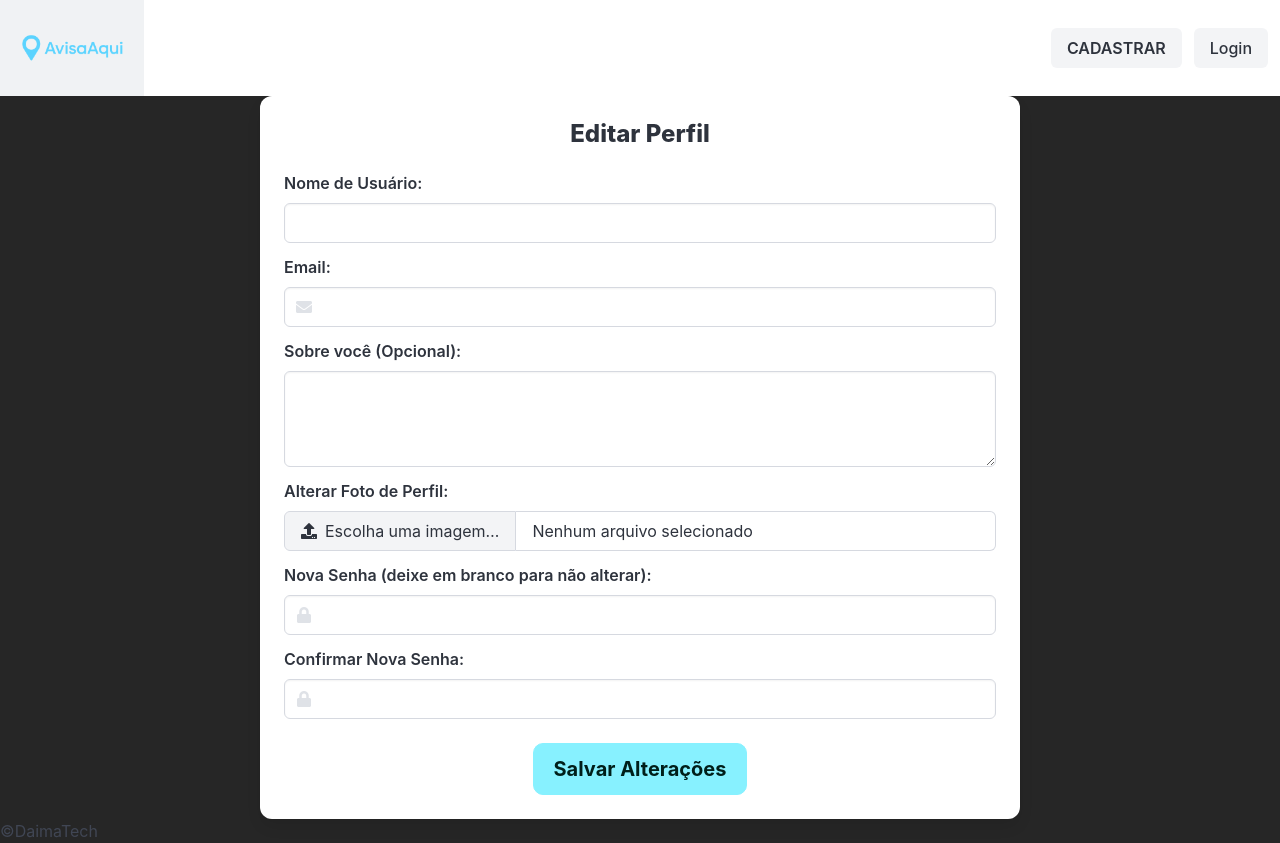
After one commit to Daima-Society-LTDA/AvisaAqui, a Django app: template appHome/templates/editar-perfil.html in a window 1280 px wide. The commit adds this page. Run offline with Django 5.2, Linux system fonts and the light colour scheme; the template is opened without the code that fills it: values that come from a table or form of the project are taken from there, others are empty; data comes from the database, SQL or seed files in the repository; both versions use the stored data as it was after the commit; some libraries are stand-ins or nearby versions.

Commit message:
edição e exclusão de usuários ok

```diff
--- a/appHome/forms.py
+++ b/appHome/forms.py
@@ -43,6 +43,44 @@ class UsuarioLoginForm(forms.Form):
         widget=forms.PasswordInput(attrs={'class': 'input'})
     )
 
+class UsuarioEditForm(forms.ModelForm):
+    senha = forms.CharField(
+        label="Nova Senha (deixe em branco para não alterar)",
+        required=False,
+        widget=forms.PasswordInput(attrs={'class': 'input'})
+    )
+    confirmar_senha = forms.CharField(
+        label="Confirmar Nova Senha",
+        required=False, # Confirmação também não é obrigatória
+        widget=forms.PasswordInput(attrs={'class': 'input'})
+    )
+
+    class Meta:
+        model = Usuario
+        fields = ('nome_usuario', 'email', 'descricao', 'foto', 'senha')
+
+        widgets = {
+            'nome_usuario': forms.TextInput(attrs={'class': 'input'}),
+            'email': forms.EmailInput(attrs={'class': 'input'}),
+            'foto': forms.FileInput(attrs={'accept': 'image/*', 'class': 'input'}),
+            'descricao': forms.Textarea(attrs={'class': 'textarea', 'rows': 4}),
+        }
+
+    def clean(self):
+        cleaned_data = super().clean()
+        nova_senha = cleaned_data.get('senha')
+        confirm_senha = cleaned_data.get('confirmar_senha')
+
+        if nova_senha:
+            if nova_senha and confirm_senha and nova_senha != confirm_senha:
+                self.add_error('confirmar_senha', "As novas senhas não coincidem.")
+            elif not confirm_senha:
+                self.add_error('confirmar_senha', "Por favor, confirme sua nova senha.")
+        elif confirm_senha:
+             self.add_error('senha', "Por favor, digite sua nova senha para confirmá-la.")
+
+        return cleaned_data
+
 class OcorrenciaForm(forms.ModelForm):
     class Meta:
         model = Ocorrencia
--- a/appHome/static/reset.css
+++ b/appHome/static/reset.css
@@ -3,3 +3,12 @@
     padding: 0;
     box-sizing: border-box;
 }
+
+:root{
+    --cor1: #87F1FF;
+    --cor2: #FFD23F;
+    --cor3: #8A1212;
+    --cor4: #3B0A27;
+    --cor5: #262626;
+    --cor6: #DFDFDF;
+}
--- a/appHome/static/style.css
+++ b/appHome/static/style.css
@@ -0,0 +1,35 @@
+@import 'reset.css';
+
+.button-success{
+    background-color: var(--cor1);
+    border: 1px solid var(--cor1);
+    font-weight: bolder;
+}
+
+.button-success:hover{
+    background-color: transparent;
+    color: var(--cor1);
+}
+
+.button-second{
+    background-color: var(--cor2);
+    border: 1px solid var(--cor2);
+    font-weight: bolder;
+}
+
+.button-second:hover{
+    background-color: transparent;
+    color: var(--cor2);
+}
+
+.button-third{
+    background-color: var(--cor3);
+    border: 1px solid var(--cor3);
+    font-weight: bolder;
+    color: #fff;
+}
+
+.button-third:hover{
+    background-color: transparent;
+    color: var(--cor3);
+}
--- /dev/null
+++ b/appHome/templates/editar-perfil.html
@@ -0,0 +1,146 @@
+{% extends 'template.html' %}
+{% load static %}
+{% load widget_tweaks %}
+
+{% block titulo %} Editar Perfil {% endblock %}
+
+{% block conteudo %}
+    <div class="container">
+        <div class="columns is-centered">
+            <div class="column is-two-thirds-desktop is-two-thirds-tablet is-full-mobile">
+                <div class="box p-5">
+                    <h2 class="title is-4 has-text-centered mb-5">Editar Perfil</h2>
+
+                    {# Mensagens do Django (ex: sucesso, erro) #}
+                    {% if messages %}
+                        <div class="messages mb-4">
+                            {% for message in messages %}
+                                <div class="notification {% if message.tags %}is-{{ message.tags }}{% endif %}">
+                                    {{ message }}
+                                </div>
+                            {% endfor %}
+                        </div>
+                    {% endif %}
+
+                    <form action="{% url 'editar_perfil' cd_usuario=usuario.id %}" method="POST" enctype="multipart/form-data">
+                        {% csrf_token %}
+
+                        {# Non-field errors do formulário #}
+                        {% if form.non_field_errors %}
+                            <div class="notification is-danger">
+                                {% for error in form.non_field_errors %}
+                                    <p>{{ error }}</p>
+                                {% endfor %}
+                            </div>
+                        {% endif %}
+
+                        {# Campo Nome de Usuário #}
+                        <div class="field">
+                            <label class="label" for="{{ form.nome_usuario.id_for_label }}">Nome de Usuário:</label>
+                            <div class="control">
+                                {{ form.nome_usuario|add_class:"input" }}
+                            </div>
+                            {% for error in form.nome_usuario.errors %}
+                                <p class="help is-danger">{{ error }}</p>
+                            {% endfor %}
+                        </div>
+
+                        <div class="field">
+                            <label class="label" for="{{ form.email.id_for_label }}">Email:</label>
+                            <div class="control has-icons-left">
+                                {{ form.email|add_class:"input"|attr:"type:email" }}
+                                <span class="icon is-small is-left"><i class="fas fa-envelope"></i></span>
+                            </div>
+                            {% for error in form.email.errors %}
+                                <p class="help is-danger">{{ error }}</p>
+                            {% endfor %}
+                        </div>
+
+                        <div class="field">
+                            <label class="label" for="{{ form.descricao.id_for_label }}">Sobre você (Opcional):</label>
+                            <div class="control">
+                                {{ form.descricao|add_class:"textarea"|attr:"rows:3" }}
+                            </div>
+                            {% for error in form.descricao.errors %}
+                                <p class="help is-danger">{{ error }}</p>
+                            {% endfor %}
+                        </div>
+
+                        <div class="field">
+                            <label class="label" for="{{ form.foto.id_for_label }}">Alterar Foto de Perfil:</label>
+                            <div class="control">
+                                <div class="file has-name is-fullwidth">
+                                    <label class="file-label">
+                                        {{ form.foto|add_class:"file-input" }}
+                                        <span class="file-cta">
+                                            <span class="file-icon">
+                                                <i class="fas fa-upload"></i>
+                                            </span>
+                                            <span class="file-label">
+                                                Escolha uma imagem…
+                                            </span>
+                                        </span>
+                                        <span class="file-name" id="file-name-foto-perfil-edit">
+                                            {% if usuario.foto %}{{ usuario.foto.name|cut:"fotos_perfil/" }}{% else %}Nenhum arquivo selecionado{% endif %}
+                                        </span>
+                                    </label>
+                                </div>
+                            </div>
+                            {% for error in form.foto.errors %}
+                                <p class="help is-danger">{{ error }}</p>
+                            {% endfor %}
+                        </div>
+
+                        {# Campos de Senha (Opcionais para Edição) #}
+                        <div class="field">
+                            <label class="label" for="{{ form.senha.id_for_label }}">{{ form.senha.label }}:</label>
+                            <div class="control has-icons-left">
+                                {{ form.senha|add_class:"input"|attr:"type:password" }}
+                                <span class="icon is-small is-left"><i class="fas fa-lock"></i></span>
+                            </div>
+                            {% for error in form.senha.errors %}
+                                <p class="help is-danger">{{ error }}</p>
+                            {% endfor %}
+                        </div>
+
+                        <div class="field">
+                            <label class="label" for="{{ form.confirmar_senha.id_for_label }}">{{ form.confirmar_senha.label }}:</label>
+                            <div class="control has-icons-left">
+                                {{ form.confirmar_senha|add_class:"input"|attr:"type:password" }}
+                                <span class="icon is-small is-left"><i class="fas fa-lock"></i></span>
+                            </div>
+                            {% for error in form.confirmar_senha.errors %}
+                                <p class="help is-danger">{{ error }}</p>
+                            {% endfor %}
+                        </div>
+
+                        <div class="field mt-5">
+                            <div class="control has-text-centered">
+                                <button class="button is-primary is-medium button-success" type="submit">Salvar Alterações</button>
+                            </div>
+                        </div>
+                    </form>
+                </div>
+            </div>
+        </div>
+    </div>
+
+    <script>
+        document.addEventListener('DOMContentLoaded', function() {
+            const fileInput = document.querySelector('#id_foto');
+            if (fileInput) {
+                fileInput.onchange = () => {
+                    if (fileInput.files.length > 0) {
+                        const fileNameSpan = document.querySelector('#file-name-foto-perfil-edit');
+                        fileNameSpan.textContent = fileInput.files[0].name;
+                    } else {
+                        // Se o usuário deselecionar, mostra o nome do arquivo atual ou "Nenhum arquivo"
+                        const fileNameSpan = document.querySelector('#file-name-foto-perfil-edit');
+                        const currentFileName = '{{ usuario.foto.name|cut:"fotos_perfil/" }}'; // Pega o nome do arquivo atual
+                        fileNameSpan.textContent = currentFileName ? currentFileName : 'Nenhum arquivo selecionado';
+                    }
+                };
+            }
+        });
+    </script>
+{% endblock %}
--- a/appHome/templates/home.html
+++ b/appHome/templates/home.html
@@ -1,6 +1,6 @@
 {% extends 'template.html' %}
 {% load tz %}
-{% load static %} {# Necessário para suas imagens estáticas #}
+{% load static %}
 {% load widget_tweaks %}
 
 {% block titulo %} Página Inicial {% endblock %}
@@ -9,7 +9,7 @@
     <div class="container">
         <div class="columns is-centered">
             <div class="column is-half">
-                <h2 class="title is-4 has-text-centered">Cadastre uma ocorrência</h2>
+                <h2 class="title is-4 has-text-centered mt-6">Cadastre uma ocorrência</h2>
                 <div class="box">
                     <form action="{% url 'home' %}" method="POST">
                         {% csrf_token %}
@@ -49,7 +49,7 @@
                         </div>
                         <div class="field">
                             <div class="control">
-                                <button type="submit" class="button is-primary is-fullwidth">Publicar</button>
+                                <button type="submit" class="button is-primary is-fullwidth button-success">Publicar</button>
                             </div>
                         </div>
                     </form>
--- a/appHome/templates/template.html
+++ b/appHome/templates/template.html
@@ -22,6 +22,11 @@
         }
         .navbar {
             min-height: 64px;
+        }
+
+        body{
+            background-color: var(--cor5);
+            min-height: 100vh;
         }
     </style>
 </head>
@@ -60,7 +65,7 @@
                             </div>
                             <div class="dropdown-menu" id="dropdown-menu" role="menu">
                                 <div class="dropdown-content">
-                                    <a href="#" class="dropdown-item">
+                                    <a href="{% url 'perfil' request.session.cd_usuario %}" class="dropdown-item">
                                         Meu Perfil
                                     </a>
                                     <hr class="dropdown-divider">
--- a/appHome/urls.py
+++ b/appHome/urls.py
@@ -9,4 +9,7 @@ urlpatterns = [
     path('logout', views.logout, name="logout"),
     path('ocorrencias/<int:ocorrencia_id>/comentarios/', views.get_comentarios_ocorrencia, name='get_comentarios_ocorrencia'),
     path('ocorrencias/<int:ocorrencia_id>/comentar/', views.adicionar_comentario, name='adicionar_comentario'),
+    path('perfil/<int:cd_usuario>', views.perfil, name="perfil"),
+    path('editar-perfil/<int:cd_usuario>', views.editar_perfil, name="editar_perfil"),
+    path('excluir-conta/<int:cd_usuario>', views.excluir_conta, name="excluir_conta")
 ]
```
Also changed, not shown: appHome/templates/login.html (+4 -6 lines), appHome/templates/perfil.html (added, +86 -0 lines), appHome/views.py (+94 -3 lines), db.sqlite3, media/fotos_usuarios/17.jpg (added).
